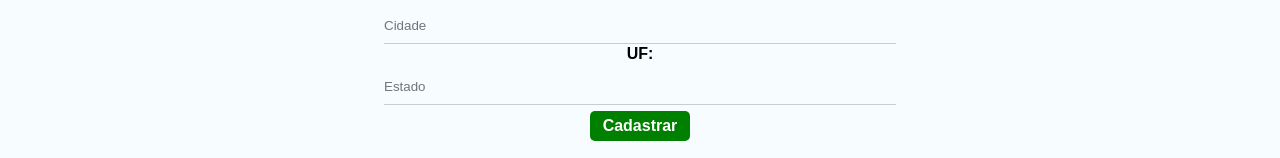
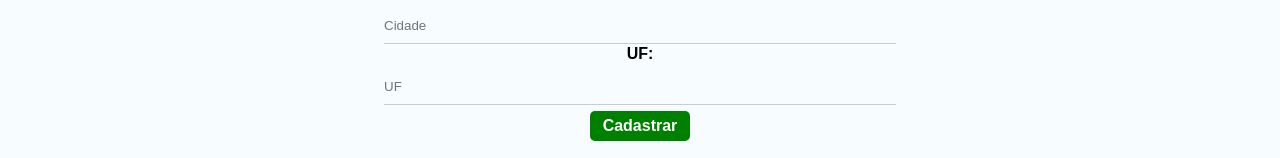
Before and after one commit to joao-pedro-chapichi/app-burguer, a React (Create React App) app: page /store in a window 1280 px wide. Shown: the part 288-446 px from the top of the page. Built offline with nearby package versions, Linux system fonts and the light colour scheme.

Commit message:
Modificacoes 20052025

```diff
--- a/src/pages/Store.js
+++ b/src/pages/Store.js
@@ -28,19 +28,19 @@ const Store = () => {
                     <span>
                         Endereço:
                     </span>
-                    <input type="email" name="displayEmail" required placeholder="Endereço"/>
+                    <input type="text" name="displayEmail" required placeholder="Endereço"/>
                 </label>
                 <label>
                     <span>
                         Cidade:
                     </span>
-                    <input type="password" name="displayPassword" required placeholder="Cidade"/>
+                    <input type="text" name="displayPassword" required placeholder="Cidade"/>
                 </label>
                 <label>
                     <span>
                         UF:
                     </span>
-                    <input type="password" name="displayConfirm" required placeholder="Estado"/>
+                    <input type="text" name="displayConfirm" required placeholder="UF"/>
                 </label>
                 <button className={styles.btnRegister}>
                     Cadastrar
```
